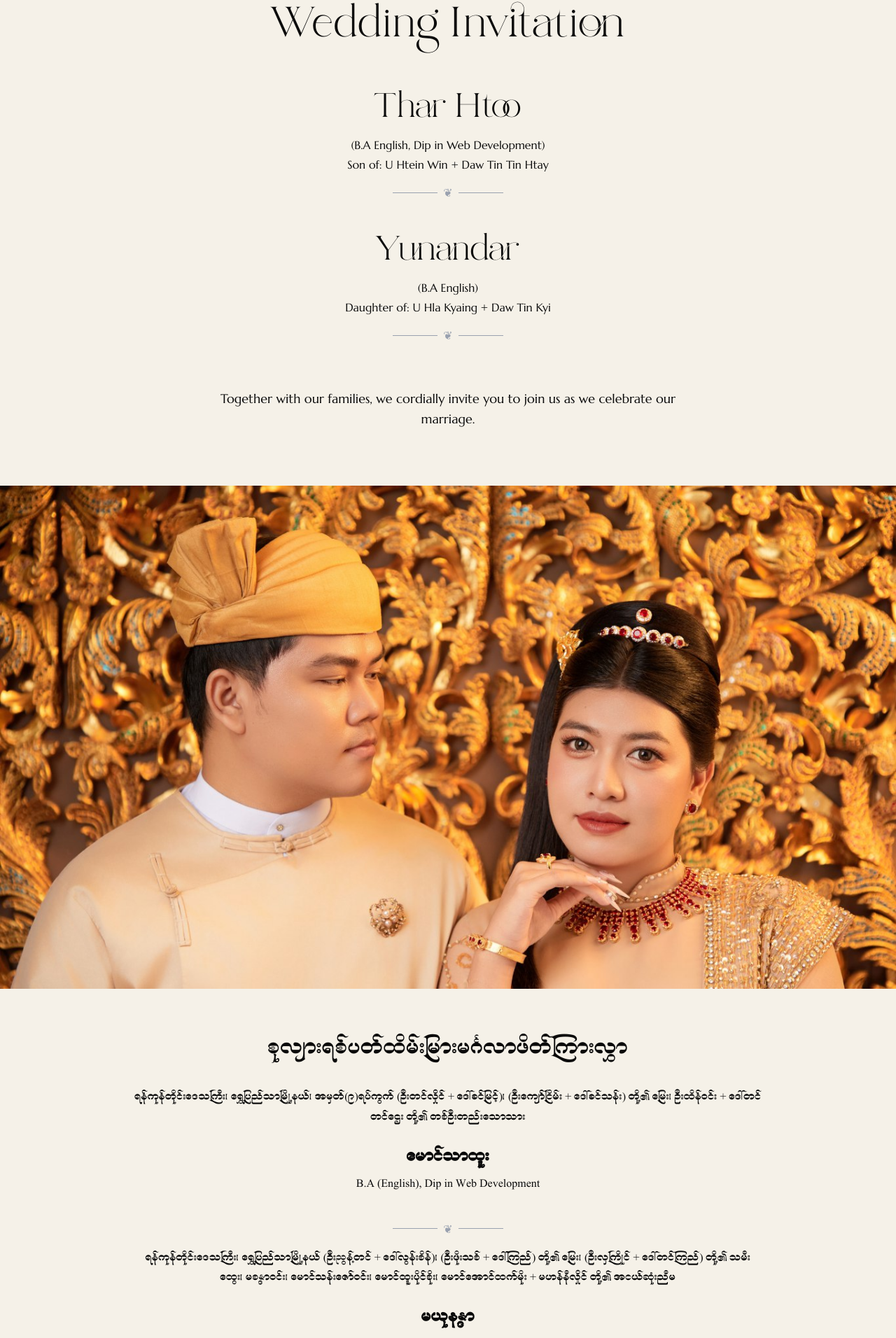
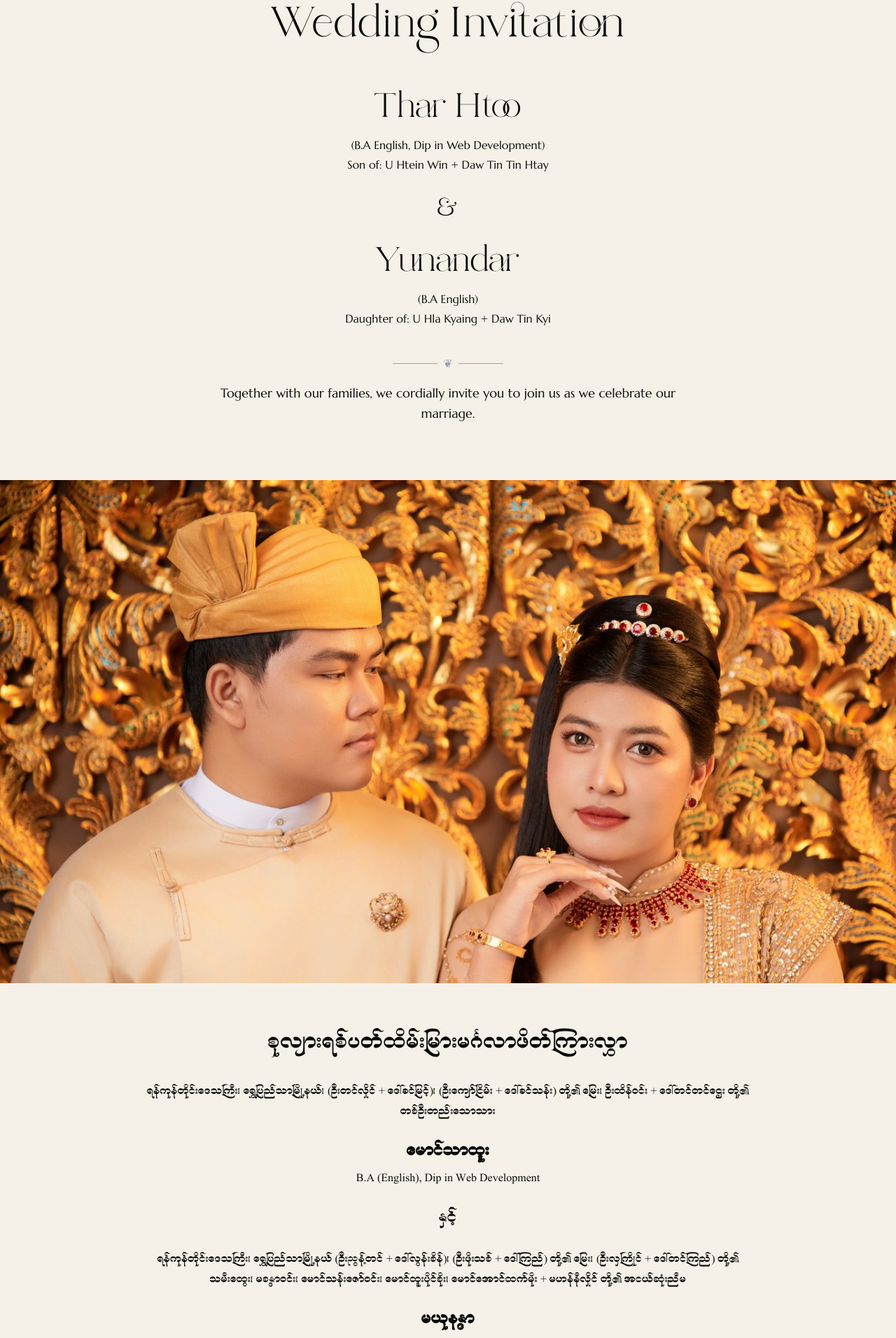
Before and after one commit to etharrra/th-ynd-wedding, a React (Vite) app: page / in a window 1280 px wide. Shown: the part 873-2785 px from the top of the page at 70% size. Built offline with nearby package versions, Linux system fonts and the light colour scheme.

Commit message:
edit: eng & mm invites

```diff
--- a/src/app/components/EngInvite.tsx
+++ b/src/app/components/EngInvite.tsx
@@ -21,7 +21,7 @@ export function EngInvite() {
                 </motion.h1>
 
                 {/* Groom */}
-                <div className="mb-12">
+                <div>
                     <motion.h2
                         className="text-5xl mb-4"
                         style={{
@@ -40,21 +40,30 @@ export function EngInvite() {
                         (B.A English, Dip in Web Development)
                     </motion.p>
                     <motion.p
-                        className="text-base mb-4"
+                        className="text-base"
                         style={{ fontFamily: "Marcellus, serif" }}
                         {...riseUpAnimation}
                     >
                         Son of: U Htein Win + Daw Tin Tin Htay
                     </motion.p>
-                    <div className="flex items-center justify-center gap-2 mb-4">
-                        <div className="w-16 h-px bg-gray-400"></div>
-                        <span className="text-gray-400">❦</span>
-                        <div className="w-16 h-px bg-gray-400"></div>
-                    </div>
+                </div>
+
+                {/* Separator */}
+                <div className="flex items-center justify-center my-8">
+                    <motion.span
+                        className="text-4xl"
+                        style={{
+                            fontFamily: "RTL Ansam, serif",
+                            fontWeight: "normal",
+                        }}
+                        {...riseUpAnimation}
+                    >
+                        &amp;
+                    </motion.span>
                 </div>
 
                 {/* Bride */}
-                <div className="mb-16">
+                <div className="mb-10">
                     <motion.h2
                         className="text-5xl mb-4"
                         style={{
@@ -79,11 +88,13 @@ export function EngInvite() {
                     >
                         Daughter of: U Hla Kyaing + Daw Tin Kyi
                     </motion.p>
-                    <div className="flex items-center justify-center gap-2 mb-4">
-                        <div className="w-16 h-px bg-gray-400"></div>
-                        <span className="text-gray-400">❦</span>
-                        <div className="w-16 h-px bg-gray-400"></div>
-                    </div>
+                </div>
+
+                {/* Decorative Separator */}
+                <div className="flex items-center justify-center gap-2 my-4">
+                    <div className="w-16 h-px bg-gray-400"></div>
+                    <span className="text-gray-400">❦</span>
+                    <div className="w-16 h-px bg-gray-400"></div>
                 </div>
 
                 {/* Invitation Text */}
--- a/src/app/components/MmInvite.tsx
+++ b/src/app/components/MmInvite.tsx
@@ -34,16 +34,16 @@ export function MmInvite() {
                     {...riseUpAnimation}
                 >
                     <p>
-                        ရန်ကုန်တိုင်းဒေသကြီး၊ ရွှေပြည်သာမြို့နယ်၊
-                        အမှတ်(၉)ရပ်ကွက် (ဦးတင်လှိုင် + ဒေါ်ခင်မြင့်)၊
-                        (ဦးကျော်ငြိမ်း + ဒေါ်ခင်သန်း) တို့၏ မြေး၊ ဦးထိန်ဝင်း +
-                        ဒေါ်တင်တင်ဌေး တို့၏ တစ်ဦးတည်းသောသား
+                        ရန်ကုန်တိုင်းဒေသကြီး၊ ရွှေပြည်သာမြို့နယ်၊ (ဦးတင်လှိုင် +
+                        ဒေါ်ခင်မြင့်)၊ (ဦးကျော်ငြိမ်း + ဒေါ်ခင်သန်း) တို့၏ မြေး၊
+                        ဦးထိန်ဝင်း + ဒေါ်တင်တင်ဌေး တို့၏ <br />
+                        တစ်ဦးတည်းသောသား
                     </p>
                 </motion.div>
 
                 {/* Groom name */}
                 <motion.h2
-                    className="mb-2"
+                    className="mb-2 text-center"
                     style={{
                         fontFamily:
                             "Canva Font, Myanmar Text, Padauk, sans-serif",
@@ -57,7 +57,7 @@ export function MmInvite() {
 
                 {/* Groom education */}
                 <motion.p
-                    className="mb-10"
+                    className="text-center"
                     style={{
                         fontFamily: "Canva Font, Marcellus, serif",
                         fontSize: "1rem",
@@ -68,10 +68,17 @@ export function MmInvite() {
                 </motion.p>
 
                 {/* Divider */}
-                <div className="flex items-center justify-center gap-2 mb-4">
-                    <div className="w-16 h-px bg-gray-400"></div>
-                    <span className="text-gray-400">❦</span>
-                    <div className="w-16 h-px bg-gray-400"></div>
+                <div className="flex items-center justify-center my-8">
+                    <motion.span
+                        className="text-center text-4xl"
+                        style={{
+                            fontFamily: "Canva Font, Marcellus, serif",
+                            fontSize: "1.5rem",
+                        }}
+                        {...riseUpAnimation}
+                    >
+                        နှင့်
+                    </motion.span>
                 </div>
 
                 {/* Parents information - Bride's side */}
@@ -88,15 +95,16 @@ export function MmInvite() {
                     <p>
                         ရန်ကုန်တိုင်းဒေသကြီး၊ ရွှေပြည်သာမြို့နယ် (ဦးညွန့်တင် +
                         ဒေါ်လွန်းစိန်)၊ (ဦးဖိုးသစ် + ဒေါ်ကြည်) တို့၏ မြေး၊
-                        (ဦးလှကြိုင် + ဒေါ်တင်ကြည်) တို့၏ သမီးထွေး၊ မစန္ဒာဝင်း၊
-                        မောင်သန်းဇော်ဝင်း၊ မောင်ထူးပိုင်စိုး၊ မောင်အောင်ထက်မိုး
-                        + မဟန်နီလှိုင် တို့၏ အငယ်ဆုံးညီမ
+                        (ဦးလှကြိုင် + ဒေါ်တင်ကြည်) တို့၏ <br />
+                        သမီးထွေး၊ မစန္ဒာဝင်း၊ မောင်သန်းဇော်ဝင်း၊
+                        မောင်ထူးပိုင်စိုး၊ မောင်အောင်ထက်မိုး + မဟန်နီလှိုင်
+                        တို့၏ အငယ်ဆုံးညီမ
                     </p>
                 </motion.div>
 
                 {/* Bride name */}
                 <motion.h2
-                    className="mb-2"
+                    className="mb-2 text-center"
                     style={{
                         fontFamily:
                             "Canva Font, Myanmar Text, Padauk, sans-serif",
@@ -110,7 +118,7 @@ export function MmInvite() {
 
                 {/* Bride education */}
                 <motion.p
-                    className="mb-10"
+                    className="mb-10 text-center"
                     style={{
                         fontFamily: "Canva Font, Marcellus, serif",
                         fontSize: "1rem",
```
